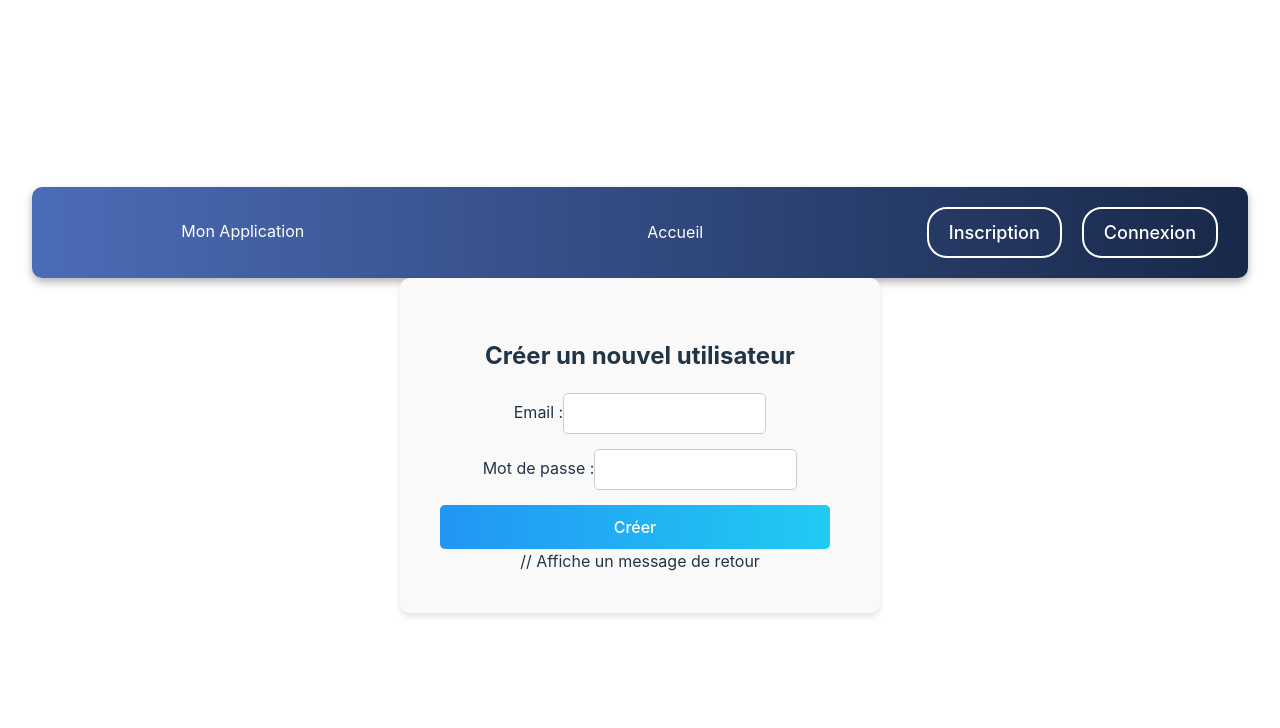
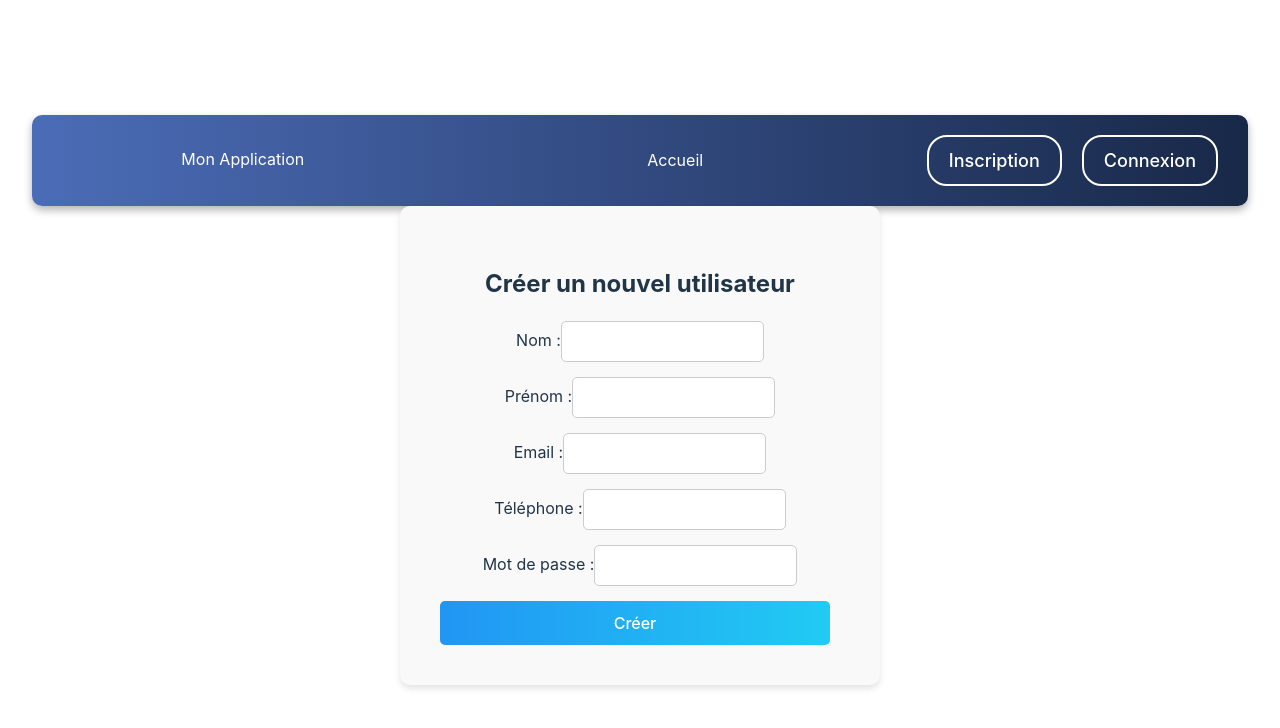
Before and after one commit to yacine977/frontend-gestion-projet, a React (Vite) app: page /createUser in a window 1280 px wide. Shown: the top 728 px of the page. Built offline with nearby package versions, Linux system fonts and the light colour scheme.

Commit message:
Adaptation du composant CreateUser pour intégration avec le backend

```diff
--- a/src/composants/CreateUser.jsx
+++ b/src/composants/CreateUser.jsx
@@ -3,9 +3,12 @@ import styles from "../styles/CreateUser.module.css"; // Importation des styles
 
 // Composant pour créer un nouvel utilisateur
 function CreateUser() {
-  // État pour stocker l'email, le mot de passe et les messages de l'utilisateur
+  // État pour stocker les informations de l'utilisateur
+  const [nom, setNom] = useState("");
+  const [prenom, setPrenom] = useState("");
   const [email, setEmail] = useState("");
-  const [password, setPassword] = useState("");
+  const [telephone, setTelephone] = useState("");
+  const [motDePasse, setMotDePasse] = useState("");
   const [message, setMessage] = useState("");
 
   // Gère la soumission du formulaire
@@ -20,7 +23,7 @@ function CreateUser() {
           headers: {
             "Content-Type": "application/json",
           },
-          body: JSON.stringify({ email, password }), // Corps de la requête avec email et mot de passe
+          body: JSON.stringify({ nom, prenom, email, telephone, motDePasse }), // Corps de la requête avec les informations de l'utilisateur
         }
       );
 
@@ -29,13 +32,21 @@ function CreateUser() {
       }
 
       const user = await response.json(); // Récupère la réponse du serveur
-      setMessage(`Utilisateur créé : ${user.email}`); // Affiche un message de succès
-      setEmail(""); // Réinitialise l'email
-      setPassword(""); // Réinitialise le mot de passe
+      setMessage(`Utilisateur créé : ${user.firebaseUser.email}`); // Affiche un message de succès
+      // Réinitialise les champs
+      setNom("");
+      setPrenom("");
+      setEmail("");
+      setTelephone("");
+      setMotDePasse("");
     } catch (error) {
       setMessage(`Erreur : ${error.message}`); // Affiche un message d'erreur
-      setEmail(""); // Optionnel : Réinitialise l'email même en cas d'erreur
-      setPassword(""); // Optionnel : Réinitialise le mot de passe même en cas d'erreur
+      // Optionnel : Réinitialise les champs même en cas d'erreur
+      setNom("");
+      setPrenom("");
+      setEmail("");
+      setTelephone("");
+      setMotDePasse("");
     }
   };
 
@@ -45,11 +56,41 @@ function CreateUser() {
       <h2>Créer un nouvel utilisateur</h2>
       <form onSubmit={handleSubmit} className={styles.form}>
         <div>
+          <label>Nom :</label>
+          <input
+            type="text"
+            value={nom}
+            onChange={(e) => setNom(e.target.value)}
+            required
+            className={styles.input}
+          />
+        </div>
+        <div>
+          <label>Prénom :</label>
+          <input
+            type="text"
+            value={prenom}
+            onChange={(e) => setPrenom(e.target.value)}
+            required
+            className={styles.input}
+          />
+        </div>
+        <div>
           <label>Email :</label>
           <input
             type="email"
             value={email}
-            onChange={(e) => setEmail(e.target.value)} // Met à jour l'email à chaque changement
+            onChange={(e) => setEmail(e.target.value)}
+            required
+            className={styles.input}
+          />
+        </div>
+        <div>
+          <label>Téléphone :</label>
+          <input
+            type="text"
+            value={telephone}
+            onChange={(e) => setTelephone(e.target.value)}
             required
             className={styles.input}
           />
@@ -58,8 +99,8 @@ function CreateUser() {
           <label>Mot de passe :</label>
           <input
             type="password"
-            value={password}
-            onChange={(e) => setPassword(e.target.value)} // Met à jour le mot de passe à chaque changement
+            value={motDePasse}
+            onChange={(e) => setMotDePasse(e.target.value)}
             required
             className={styles.input}
           />
@@ -68,8 +109,7 @@ function CreateUser() {
           Créer
         </button>
       </form>
-      {message && <p className={styles.message}>{message}</p>} // Affiche un
-      message de retour
+      {message && <p className={styles.message}>{message}</p>}
     </div>
   );
 }
```
